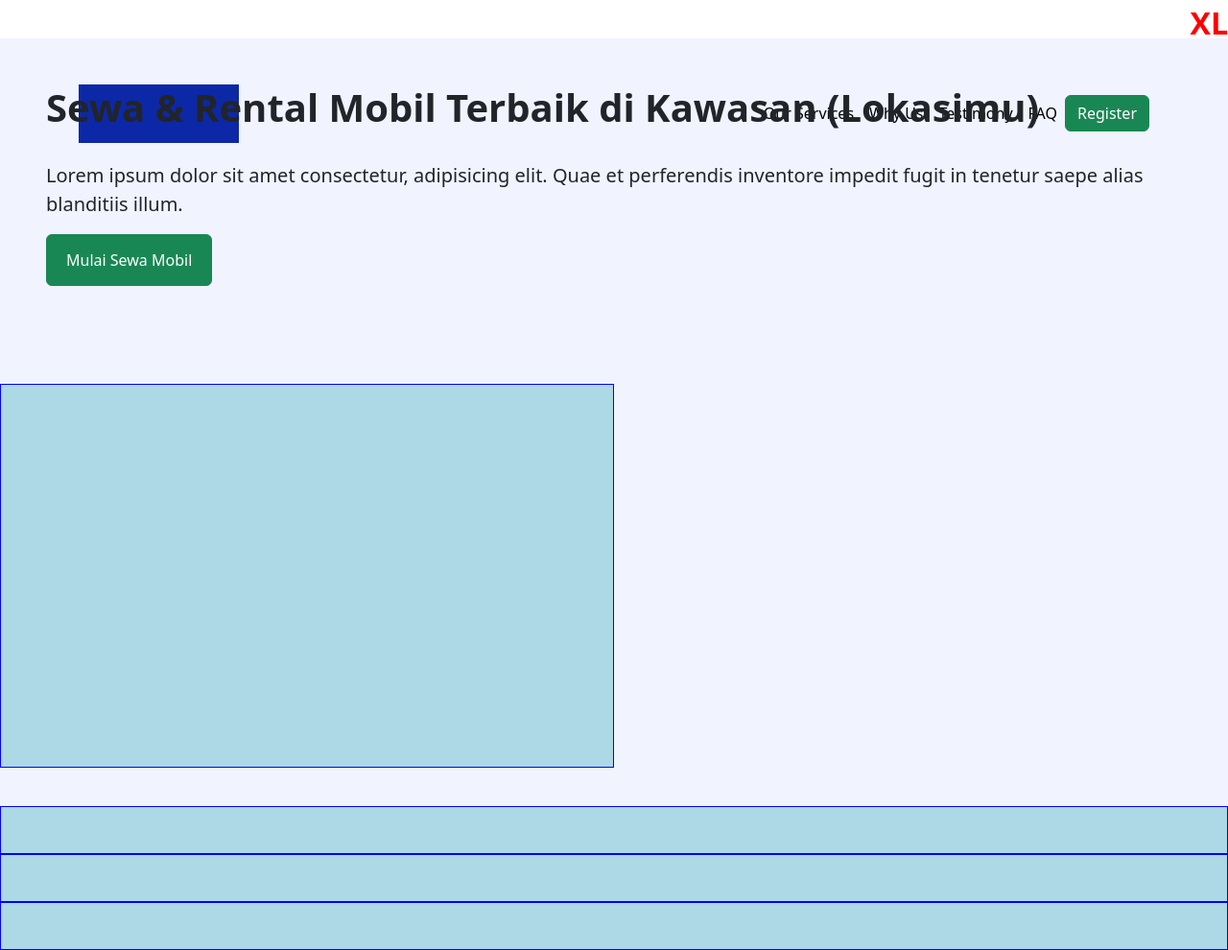
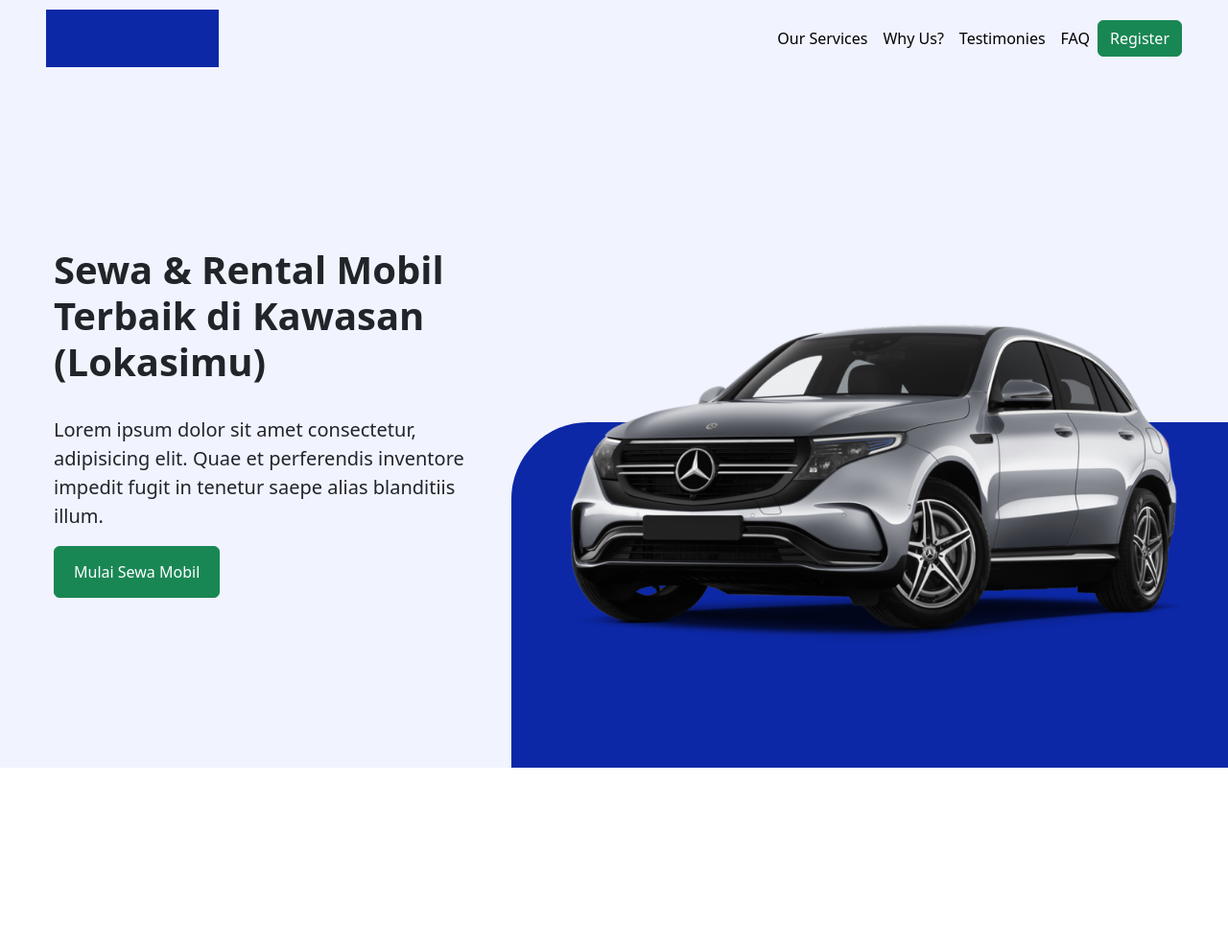
Before and after one commit to hatrnuhn/binarxsynrgy, a website: page chapter1/challenge/index.html in a window 1280 px wide. Shown: the whole page at 96% size. After the commit the page ends 800 px from the top, so only its background shows below. Drawn offline with nearby package versions, Linux system fonts and the light colour scheme.

Commit message:
update main topic

```diff
--- /dev/null
+++ b/chapter1/challenge/helper.css
@@ -0,0 +1,50 @@
+body {
+    margin-top: 40px; /* This margin just makes the text easier to read. You can remove it if you want since it can mess with your other styles. */
+  }
+
+  body::before {
+    content: "XS";
+    color: red;
+    font-size: 2rem;
+    font-weight: bold;
+    position: fixed;
+    top: 0;
+    right: 0;
+  }
+
+  /* This box class is purely used for explaining how the bootstrap grid system works. */
+  @media (min-width: 576px) {
+    body::before {
+      content: "SM";
+    }
+  }
+
+  @media (min-width: 768px) {
+    body::before {
+      content: "MD";
+    }
+  }
+
+  @media (min-width: 992px) {
+    body::before {
+      content: "LG";
+    }
+  }
+
+  @media (min-width: 1200px) {
+    body::before {
+      content: "XL";
+    }
+  }
+
+  @media (min-width: 1400px) {
+    body::before {
+      content: "XXL";
+    }
+  }
+
+  .rectangle {
+    height: 50px;
+    width: 100px;
+    background-color: #555;
+  }
--- a/chapter1/challenge/index.html
+++ b/chapter1/challenge/index.html
@@ -8,25 +8,24 @@
     <link href="style.css" rel="stylesheet">
   </head>
   <body>
-    <div class="navbar navbar-expand-lg ps-sm-4 pe-sm-4 fixed pt-5" style="width: 100vw;">
-        <div class="container-xl">
-            <a href="#" class="navbar-brand navbarrect">
-            </a>
+    <div class="navbar navbar-expand-lg p-0 m-0 lightblue" style="width: 100%;">
+      <div class="container-fluid px-4 px-sm-5" style="height: 10vh;">
+        <a href="#" class="navbar-brand navbarrect h-100 w-100 blue"></a>
 
         <button class="navbar-toggler" type="button" data-bs-toggle="collapse" data-bs-target="#navbarSupportedContent" aria-controls="navbarSupportedContent" aria-expanded="false" aria-label="Toggle navigation">
           <span class="navbar-toggler-icon"></span>
         </button>
 
         <div class="collapse navbar-collapse" id="navbarSupportedContent">
-                <ul class="navbar-nav ms-auto mb-2 mb-lg-0">
+          <ul class="navbar-nav ms-auto">
             <li class="nav-item">
             <a class="nav-link active" href="#">Our Services</a>
             </li>
             <li class="nav-item">
-                    <a class="nav-link active" href="#">Why Us</a>
+            <a class="nav-link active" href="#">Why Us?</a>
             </li>
             <li class="nav-item">
-                    <a class="nav-link active" href="#">Testimony</a>
+            <a class="nav-link active" href="#">Testimonies</a>
             </li>
             <li class="nav-item">
             <a class="nav-link active" href="#">FAQ</a>
@@ -39,31 +38,49 @@
       </div>
     </div>
 
-    <div class="container-fluid p-0">
-      <div class="wrapwhole topic1">
-        <div class="position-relative top-0 p-5 pb-0">
+    <div class="container-fluid p-0 m-0 lightblue" style="height: 90vh; width: 100%;">
+      <div class="container-fluid p-0 h-100 topic1">
+          <div class="row gx-0 h-100">
+            <div class="col-5 ps-4 ps-sm-5 pe-4 pe-lg-0 h-100 position-relative top-50 translate-middle-y d-lg-block d-none">
+              <div class="px-0 ps-lg-2 pe-lg-5 position-relative top-50 translate-middle-y">
                 <h1 class="fs-1 fw-bolder">Sewa & Rental Mobil Terbaik di Kawasan (Lokasimu)</h1>
                 <p class="fs-5 pt-4">Lorem ipsum dolor sit amet consectetur, adipisicing elit. Quae et perferendis inventore impedit fugit in tenetur saepe alias blanditiis illum.</p>
                 <button class="btn btn-success align-content-center">
                   <p class="fs-6 fw-medium m-2">Mulai Sewa Mobil</p>
                 </button>
               </div>
+            </div>
 
-        <div class="box position-absolute bottom-0 w-50 h-50 pb-0"></div>
+            <div class="col-12 ps-4 ps-sm-5 pe-4 pe-lg-0 h-50 d-lg-none d-block">
+              <div class="px-0 px-lg-2 position-relative top-50 translate-middle-y">
+                <h1 class="fs-1 fw-bolder">Sewa & Rental Mobil Terbaik di Kawasan (Lokasimu)</h1>
+                <p class="fs-5 pt-4">Lorem ipsum dolor sit amet consectetur, adipisicing elit. Quae et perferendis inventore impedit fugit in tenetur saepe alias blanditiis illum.</p>
+                <button class="btn btn-success align-content-center">
+                  <p class="fs-6 fw-medium m-2">Mulai Sewa Mobil</p>
+                </button>
               </div>
             </div>
 
-    <div class="container-fluid p-0">
-      <div class="box"></div>
+            <div class="col-7 h-100 p-0 d-none d-lg-block">
+              <div class="blue position-relative top-50 h-50" style="border-top-left-radius: 5rem;"></div>
             </div>
 
-    <div class="container-fluid p-0">
-      <div class="box"></div>
+            <div class="col-12 d-block d-lg-none h-50 ps-5">
+              <div class="blue h-50 position-relative top-50" style="border-top-left-radius: 5rem;">
+                <img src="images/kar.png" alt="kar" class="img-fluid position-absolute bottom-0 pb-5 start-50 translate-middle-x">
               </div>
-
-    <div class="container-fluid p-0">
-      <div class="box"></div>
+            </div>
+          </div>
+      </div>
+      <img src="images/kar.png" alt="kar" class="img-fluid w-50 position-absolute bottom-0 end-0 pb-5 d-none d-lg-block" style="margin-bottom: 5rem; margin-right: 3rem;">
     </div>
     <script src="https://cdn.jsdelivr.net/npm/bootstrap@5.3.3/dist/js/bootstrap.bundle.min.js" integrity="sha384-YvpcrYf0tY3lHB60NNkmXc5s9fDVZLESaAA55NDzOxhy9GkcIdslK1eN7N6jIeHz" crossorigin="anonymous"></script>
   </body>
 </html>
+<div class="blue h-100" style="border-top-left-radius: 5rem;"></div>
+<!--
+            <div class="wrapwhole topic1 lightblue">
+              <div class="position-relative top-0 p-5 pb-0 ps-sm-4 pe-sm-4 pt-5">
+              </div>
+            </div>
+-->
--- a/chapter1/challenge/style.css
+++ b/chapter1/challenge/style.css
@@ -1,18 +1,3 @@
-body {
-    margin-top: 40px; /* This margin just makes the text easier to read. You can remove it if you want since it can mess with your other styles. */
-  }
-
-  body::before {
-    content: "XS";
-    color: red;
-    font-size: 2rem;
-    font-weight: bold;
-    position: fixed;
-    top: 0;
-    right: 0;
-  }
-
-  /* This box class is purely used for explaining how the bootstrap grid system works. */
 .box {
   background-color: lightblue;
   border: 1px solid blue;
@@ -20,88 +5,15 @@ body {
   font-size: 2rem;
 }
 
-  @media (min-width: 576px) {
-    body::before {
-      content: "SM";
-    }
+.navbarrect {
+  max-width: 180px;
+  max-height: 60px;
 }
 
-  @media (min-width: 768px) {
-    body::before {
-      content: "MD";
-    }
+.blue {
+  background-color: #0D28A6;
 }
 
-  @media (min-width: 992px) {
-    body::before {
-      content: "LG";
-    }
-  }
-
-  @media (min-width: 1200px) {
-    body::before {
-      content: "XL";
-    }
-  }
-
-  @media (min-width: 1400px) {
-    body::before {
-      content: "XXL";
-    }
-  }
-
-  .rectangle {
-    height: 50px;
-    width: 100px;
-    background-color: #555;
-  }
-
-.flex {
-  display: flex;
-}
-
-.grid {
-  display: grid;
-}
-
-.fixed {
-  position: fixed;
-}
-
-.relative {
-  position: relative;
-}
-
-.wholepage {
-  top: 0;
-  left: 0;
-}
-
-.wrapwhole {
-  height: 100vh;
-  width: 100vw;
-}
-
-.navbarrect {
-  background-color: #0D28A6;
-  width: 15%;
-  padding-top: 5%;
-  min-width: 150px;
-  min-height: 50px;
-  position: relative;
-}
-
-.topic1 {
+.lightblue {
   background-color: #F1F3FF;
 }
-
-.topic2 {
-}
-
-.topic3 {
-
-}
-
-.topic4 {
-
-}
```
Also changed, not shown: chapter1/challenge/old.html (+30 -9 lines), chapter1/challenge/images/kar.png (added). Lines whose indentation alone changed are shown as unchanged.
